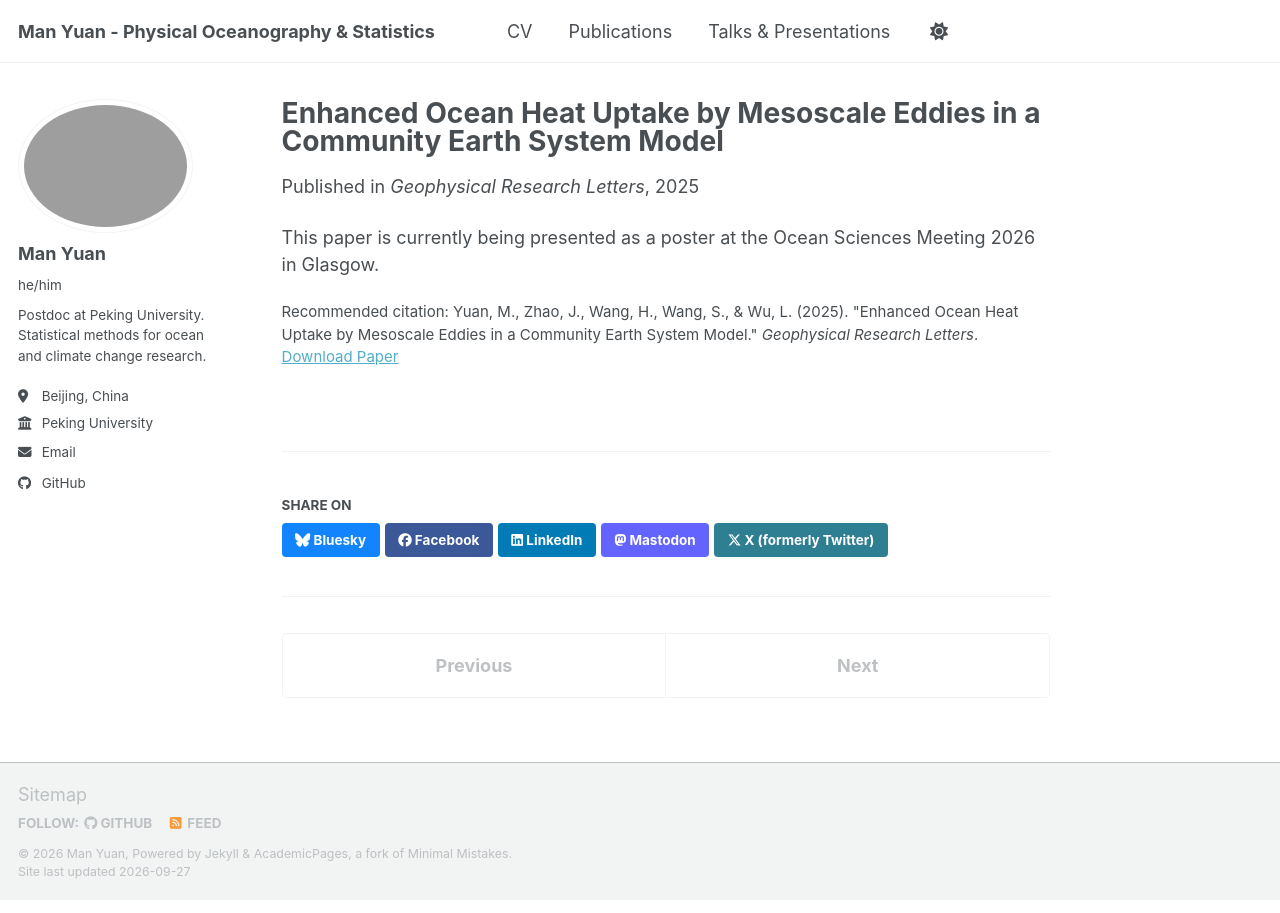
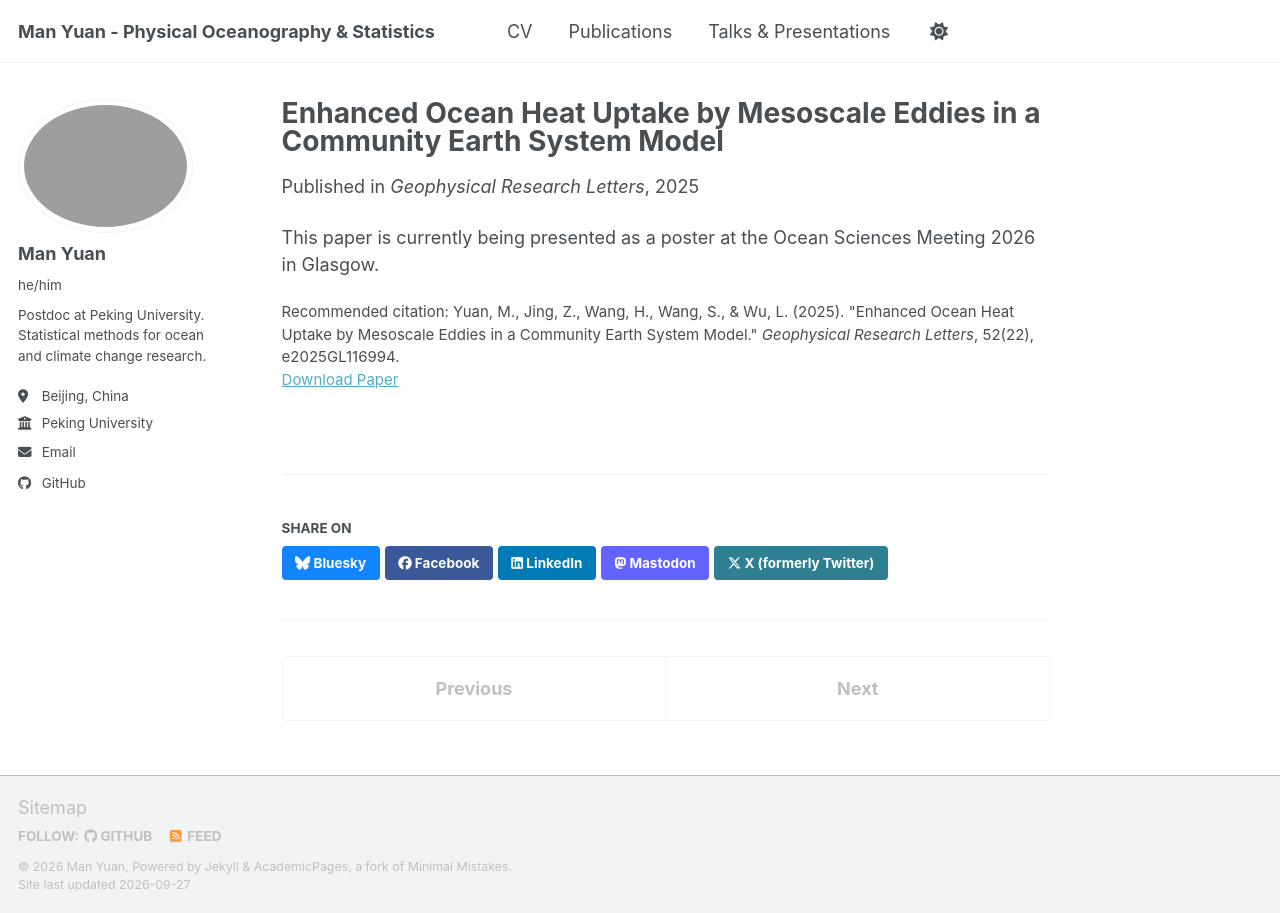
Before and after one commit to Paradym97/Paradym97.github.io, a Jekyll site: the page built from _publications/2025-11-21-grl-heat-uptake.md, in a window 1280 px wide. Built offline with Jekyll 4.4.1, drawn with Linux system fonts in a browser that asks for light colours; a script bundle is joined from its source files by our own code; library files that are not in the unit come from our copies.

Commit message:
Fix advisor name format in publication citations
Correct "Zhao, J." to "Jing, Z." across three publications and add
volume/issue for the GRL paper.

Co-Authored-By: Claude Sonnet 5 <noreply@anthropic.com>

```diff
--- a/_publications/2025-11-21-grl-heat-uptake.md
+++ b/_publications/2025-11-21-grl-heat-uptake.md
@@ -7,6 +7,6 @@ excerpt: 'This study utilizes CESM to investigate the qualitative impact of meso
 date: 2025-11-21
 venue: 'Geophysical Research Letters'
 paperurl: 'https://doi.org/10.1029/2025GL116994'
-citation: 'Yuan, M., Zhao, J., Wang, H., Wang, S., & Wu, L. (2025). &quot;Enhanced Ocean Heat Uptake by Mesoscale Eddies in a Community Earth System Model.&quot; <i>Geophysical Research Letters</i>.'
+citation: 'Yuan, M., Jing, Z., Wang, H., Wang, S., & Wu, L. (2025). &quot;Enhanced Ocean Heat Uptake by Mesoscale Eddies in a Community Earth System Model.&quot; <i>Geophysical Research Letters</i>, 52(22), e2025GL116994.'
 ---
 This paper is currently being presented as a poster at the Ocean Sciences Meeting 2026 in Glasgow.
```
Also changed, not shown: _publications/2021-10-01-turbulent-mixing.md (+1 -1 lines), _publications/2022-09-01-internal-waves.md (+1 -1 lines).
